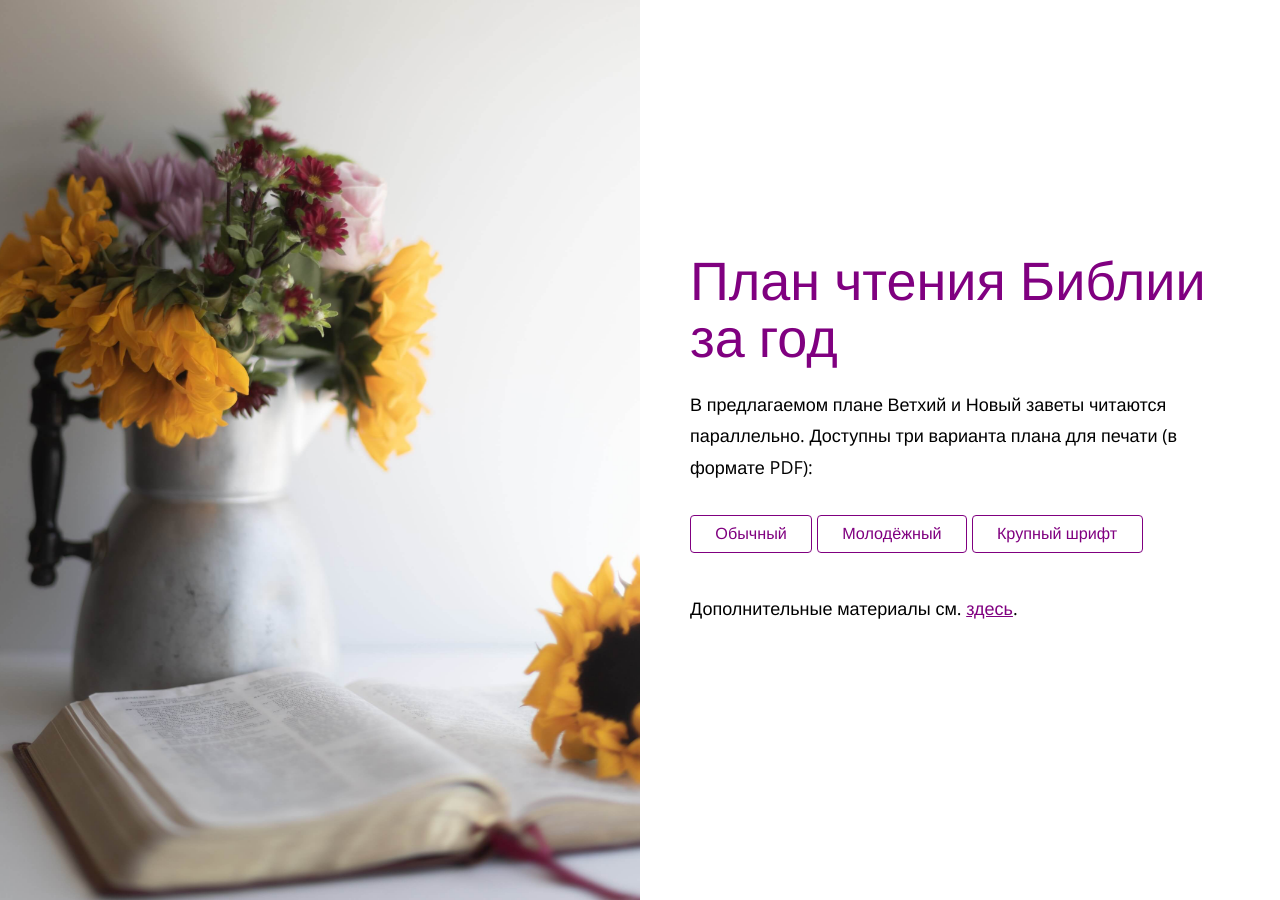
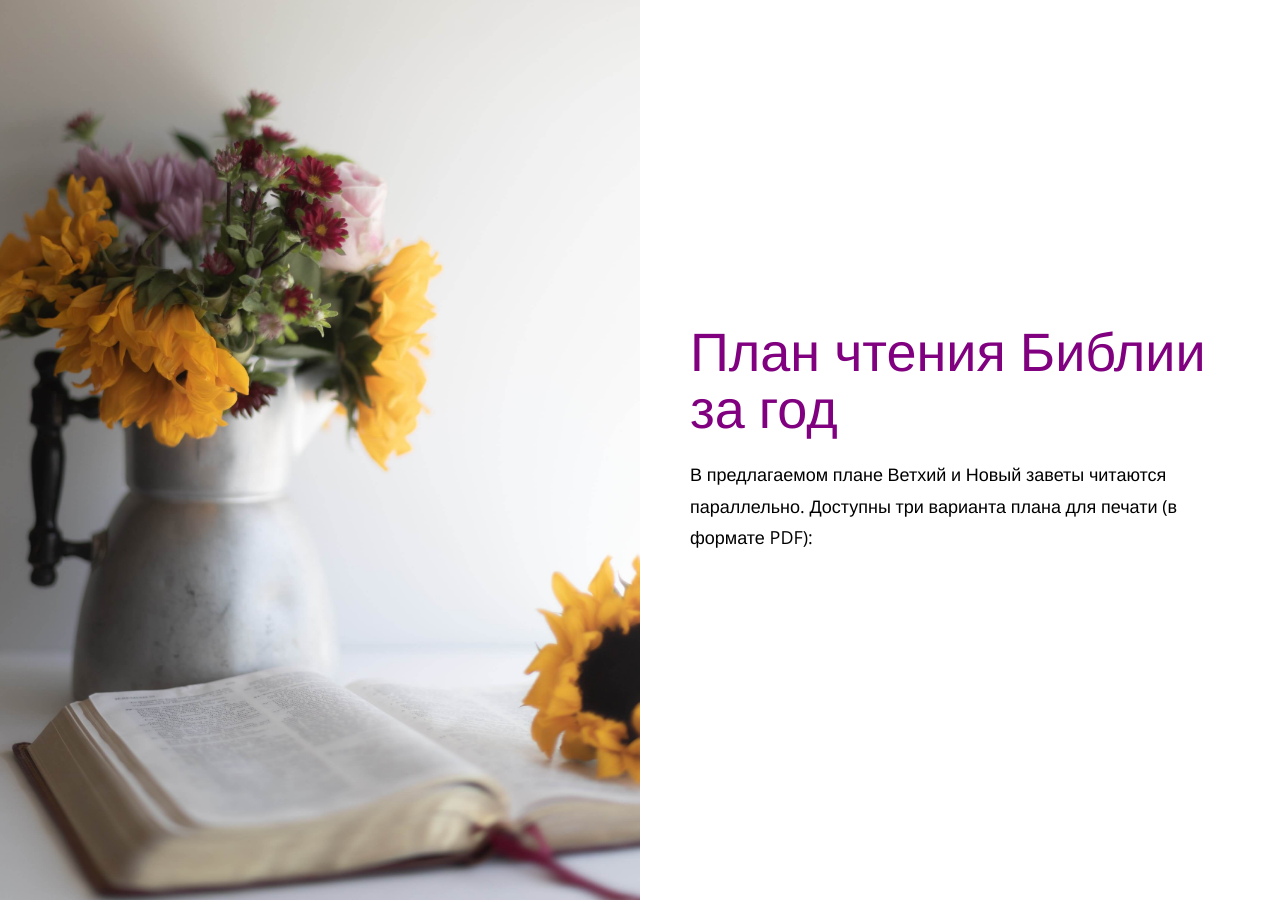
Before and after one commit to novchurch/plan21, a Jekyll site: the page built from index.html, in a window 1280 px wide. Built offline with Jekyll 4.4.1, drawn with Linux system fonts in a browser that asks for light colours.

Commit message:
Update half.html

```diff
--- a/_layouts/half.html
+++ b/_layouts/half.html
@@ -11,8 +11,6 @@ layout: compress
   <main>
     <div class="half--{{ site.half_side }} half__content">
       {{ content }}
-      {% include social.html %}
-      <p>Дополнительные материалы см. <a href="https://github.com/novchurch/plan" title="Хранилище исходных кодов сайта">здесь</a>.</p>
     </div>
     <div class="half__image"></div>
   </main>
```
